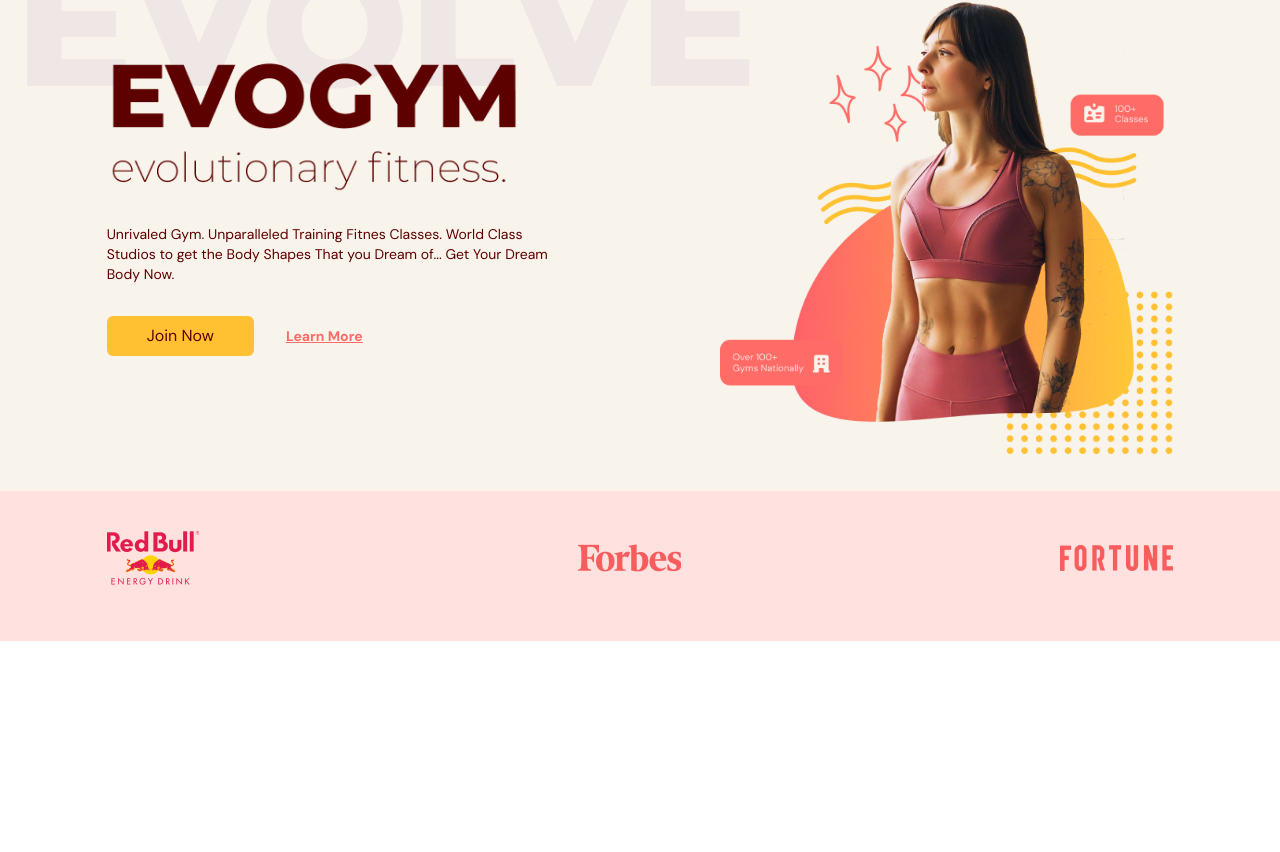
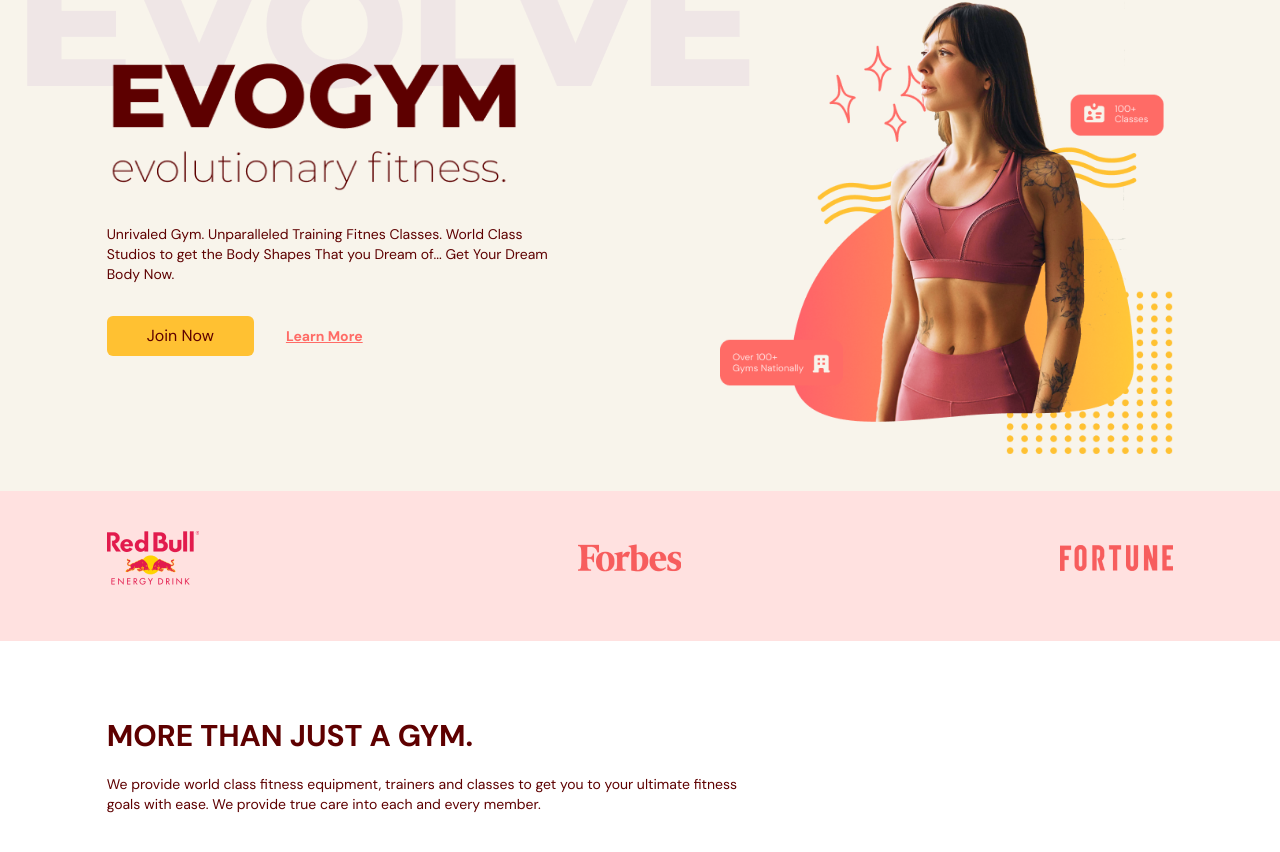
Before and after one commit to Gadnadj/Gym-Website, a React (Vite) app: page / in a window 1280 px wide. Shown: the part 182-1034 px from the top of the page. Built offline with nearby package versions, Linux system fonts and the light colour scheme.

Commit message:
add benefits

```diff
--- a/src/scenes/benefits/index.tsx
+++ b/src/scenes/benefits/index.tsx
@@ -1,6 +1,7 @@
 import { SelectedPage } from "@/shared/types";
 import { HomeModernIcon, UserCircleIcon, AcademicCapIcon } from "@heroicons/react/24/solid";
 import { motion } from "framer-motion";
+import HText from '@/shared/HTest';
 
 type Props = {
     setSelectedPage: (value: SelectedPage) => void;
@@ -11,7 +12,20 @@
         <section id="benefits" className="mx-auto min-h-full w-5/6 py-20">
             <motion.div onViewportEnter={() => setSelectedPage(SelectedPage.Benefits)}
             >
-                <div>
+                {/* Header */}
+                <div className="md:my-5  md:w-3/5">
+                    <HText>
+                        MORE THAN JUST A GYM.
+                    </HText>
+                    <p className="my-5 text-sm">
+                        We provide world class fitness equipment, trainers and classes to
+                        get you to your ultimate fitness goals with ease. We provide true
+                        care into each and every member.
+                    </p>
+                </div>
+
+                {/* Benefits */}
+                <div className="md:flex items-center justify-between gap-8 mt-5">
 
                 </div>
             </motion.div>
--- a/src/shared/HTest.tsx
+++ b/src/shared/HTest.tsx
@@ -6,7 +6,7 @@
 
 const HTest = ({ children }: Props) => {
     return (
-        <h1 className="basis-3/5 font-montserrat text-3xl font-bold">
+        <h1 className="basis-3/5 font-montserra text-3xl font-bold">
             {children}
         </h1>
     )
```
